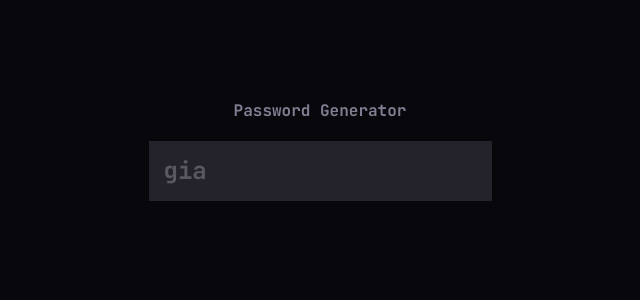
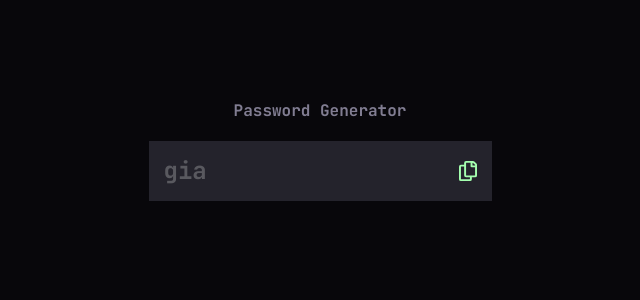
Before and after one commit to gia-grigalashvili/passworrd-generator-react, a React (Vite) app: page / in a window 1280 px wide. Shown: the top 300 px of the page, without its empty margins (320-960 px from the left). Built offline with nearby package versions, Linux system fonts and the light colour scheme; a web font is replaced by a local one.

Commit message:
import copy img

```diff
--- a/src/Components/Copyheader.jsx
+++ b/src/Components/Copyheader.jsx
@@ -1,8 +1,10 @@
 import styled from "styled-components";
+import copyimg from "/public/images/icon-copy.svg";
 function Copuheader() {
   return (
     <Copypass>
       <h2 className="password">gia</h2>
+      <img className="copy-img" src={copyimg} alt="" />
     </Copypass>
   );
 }
@@ -23,5 +25,9 @@ const Copypass = styled.div`
     opacity: 0.25;
     color: #f8f8f8;
   }
+  .copy-img {
+    width: 17.5px;
+    height: 20px;
+  }
 `;
 export default Copuheader;
```
